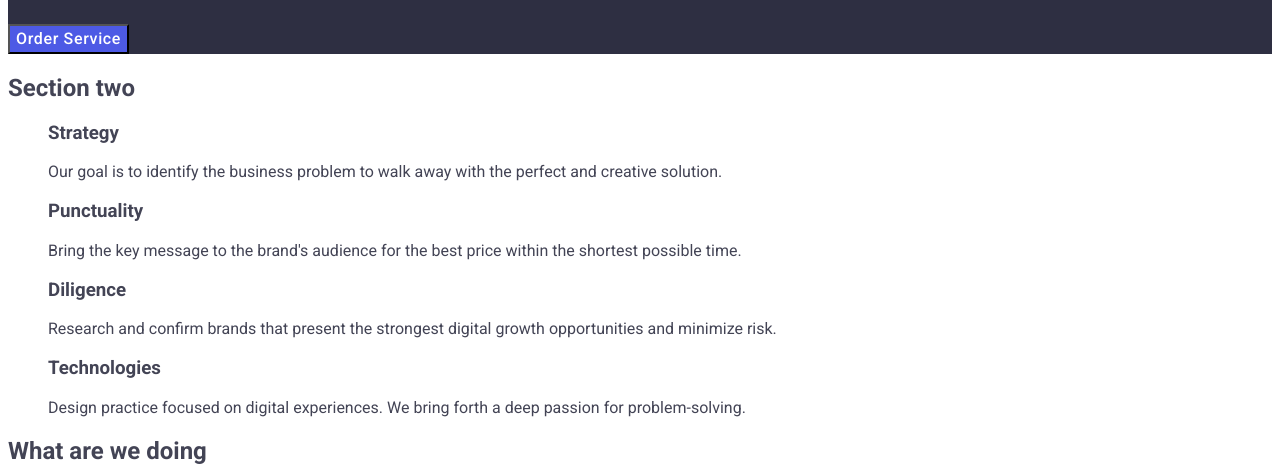
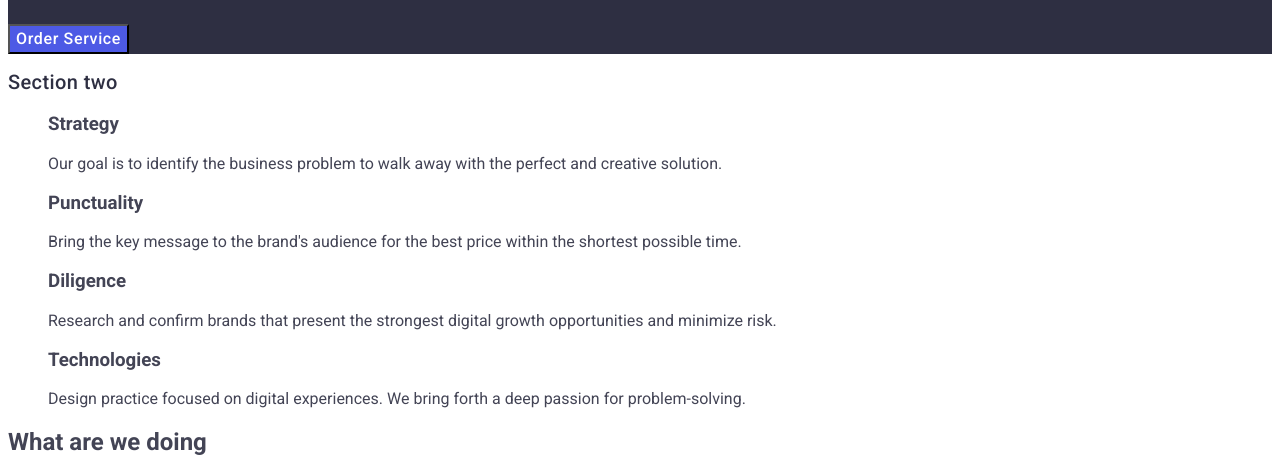
Before and after one commit to wmorenodev/goit-markup-hw-02, a plain HTML site: page index.html in a window 1280 px wide. Shown: the part 310-783 px from the top of the page. Drawn offline with Linux system fonts and the light colour scheme.

Commit message:
section two forst round

```diff
--- a/css/styles.css
+++ b/css/styles.css
@@ -80,3 +80,10 @@ body {
 .orderbutton:focus {
   background-color: var(--pressedocean-color);
 }
+.headertwo {
+  font-weight: 500;
+  font-size: 20px;
+  line-height: 1.2;
+  letter-spacing: 0.02em;
+  color: var(--darknavy-color);
+}
--- a/index.html
+++ b/index.html
@@ -43,7 +43,7 @@
         <button class="orderbutton" type="button">Order Service</button>
       </section>
       <section>
-        <h2>Section two</h2>
+        <h2 class="headertwo">Section two</h2>
         <ul class="list">
           <li>
             <h3>Strategy</h3>
```
